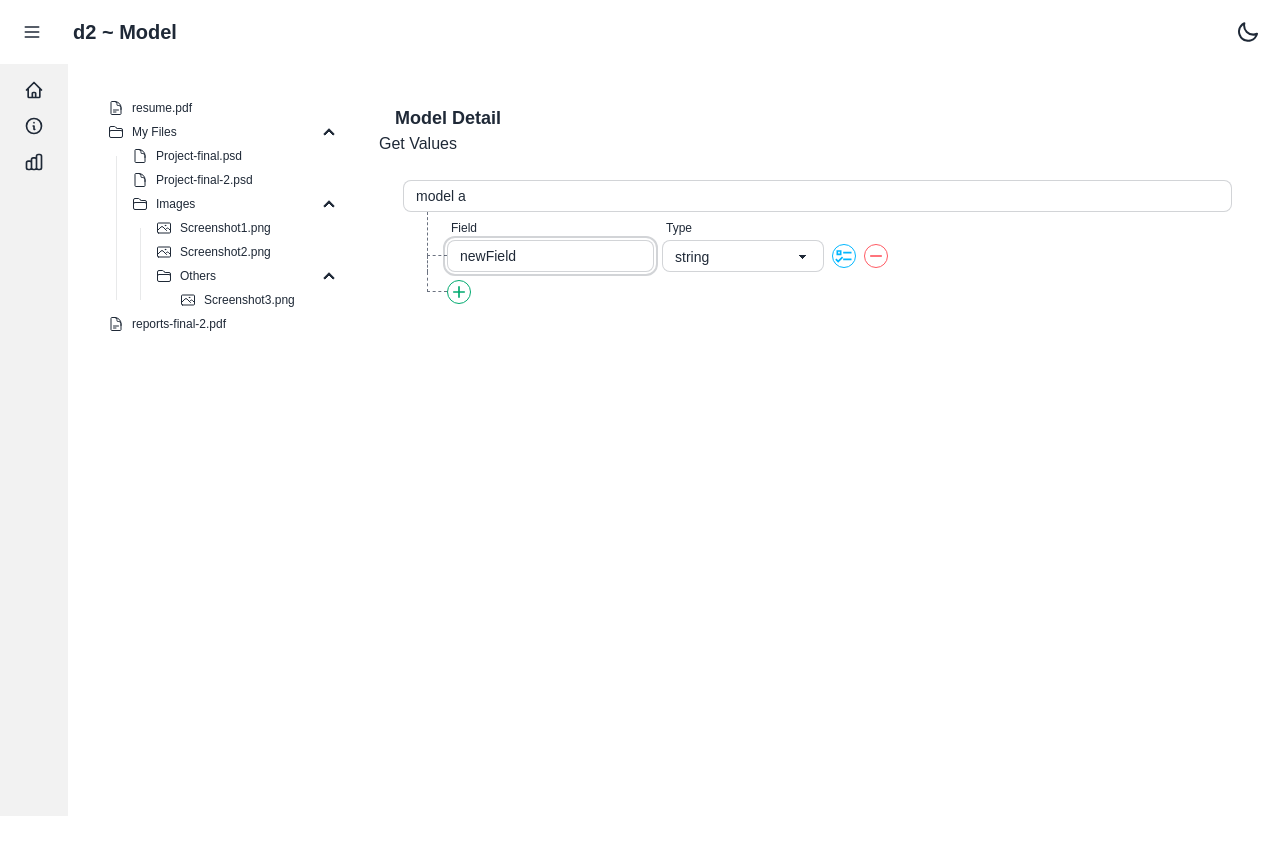
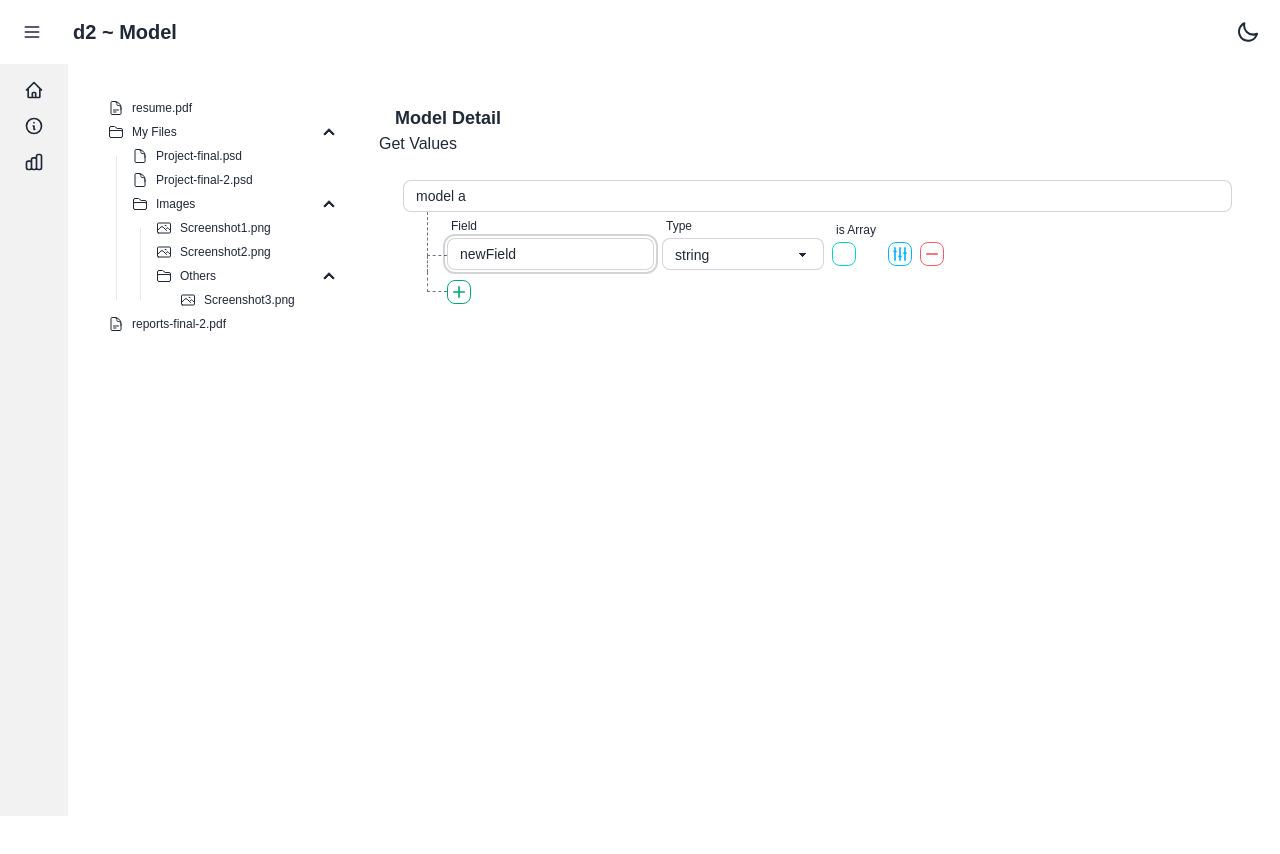
Before and after one commit to chanwit-y/d2-model-demo, a Next.js app: page /model in a window 1280 px wide. Both pictures are taken after a click on the button 459 px from the left and 232 px from the top of the page. Shown: the top 854 px of the page. Built offline with nearby package versions, Linux system fonts and the light colour scheme.

Commit message:
Update Field component to handle new data types, add checkbox for array type, and adjust button styles in NodeList

```diff
--- a/package.json
+++ b/package.json
@@ -14,6 +14,7 @@
   "dependencies": {
     "@hookform/resolvers": "^3.10.0",
     "@libsql/client": "^0.14.0",
+    "@radix-ui/react-popover": "^1.1.5",
     "@sinclair/typebox": "^0.34.13",
     "@tanstack/react-query": "^5.64.1",
     "@tanstack/react-query-devtools": "^5.64.1",
--- a/src/app/components/DataModel/Field.tsx
+++ b/src/app/components/DataModel/Field.tsx
@@ -4,13 +4,13 @@ import { useModel } from './Context'
 import { useFieldArray, useFormContext } from 'react-hook-form'
 
 type Props = {
-	field: IField
+	// field: IField
 	name: string
 }
 
-export const Field = ({ field, name }: Props) => {
+export const Field = ({ name }: Props) => {
 
-	const { register, getValues, control, setValue } = useFormContext();
+	const { register, getValues, control, setValue, watch } = useFormContext();
 	const { append } = useFieldArray({
 		control: control, // control props comes from useForm (optional: if you are using FormProvider)
 		name: `${name}.fields`, // unique name for your Field Array
@@ -20,12 +20,12 @@ export const Field = ({ field, name }: Props) => {
 		const { value } = e.target
 		if (value === 'map') {
 			append({ id: '2', name: 'newField', type: 'string', fields: [] })
-			setValue(`${name}.type`, value)
 		}
+		setValue(`${name}.type`, value)
 	}, [])
 
 	return (
-		<div className='flex items-end gap-2 '>
+		<div className='flex items-center gap-2 '>
 			<label className="form-control max-w-56">
 				<div className="label p-1">
 					<span className="label-text text-xs">Field</span>
@@ -34,36 +34,58 @@ export const Field = ({ field, name }: Props) => {
 			</label>
 
 
-			<label className="form-control max-w-56">
+			<label className="form-control max-w-96">
 				<div className="label p-1">
 					<span className="label-text text-xs">Type</span>
 				</div>
-				<select {...register(`${name}.type`)} className="select select-bordered select-sm max-w-xs"
+				{/* <div className='flex gap-2 items-center'> */}
+				<select {...register(`${name}.type`)}
+					className="select select-bordered select-sm max-w-xs"
 					onChange={selectDataTypeHandler}>
 					<option disabled >What is data type?</option>
 					<option selected>string</option>
 					<option>map</option>
-					<option>array</option>
 				</select>
+				{/* {
+						getValues(`${name}.type`) === 'array' && (
+							<select className="select select-bordered select-sm max-w-xs"
+							>
+								<option disabled >What is data type?</option>
+								<option selected>string</option>
+								<option>map</option>
+								<option>array</option>
+							</select>
+						)
+					} */}
+				{/* </div> */}
 			</label>
 
-			<button className='mb-1 btn btn-xs btn-circle btn-outline btn-info'
+
+			<label className="form-control max-w-96">
+				<div className="label p-1">
+					<span className="label-text text-xs">is Array</span>
+				</div>
+				<input type="checkbox" className="checkbox checkbox-accent" />
+			</label>
+
+
+			<button className='mt-6 btn btn-xs btn-square btn-outline btn-info'
 				onClick={() => {
 					console.log(getValues(name))
 				}}>
-				<svg xmlns="http://www.w3.org/2000/svg" width="20" height="20" viewBox="0 0 24 24"><path fill="currentColor" d="M3 5h6v6H3zm2 2v2h2V7zm6 0h10v2H11zm0 8h10v2H11zm-6 5l-3.5-3.5l1.41-1.41L5 17.17l4.59-4.58L11 14z" /></svg>
+				<svg xmlns="http://www.w3.org/2000/svg" width="20" height="20" viewBox="0 0 512 512"><path fill="currentColor" fill-rule="evenodd" d="m234.67 85.33l-.004 213.338h-21.333v42.666h21.333l.005 85.33h42.666l-.004-85.33h21.333v-42.666h-21.333l.004-213.338zm-128.006 0v85.355H85.331v42.645h21.333v213.333h42.667V213.33h21.333v-42.645h-21.333V85.33zm255.981.004v128h-21.333l.013 42.663h21.333v170.666h42.688V255.997h21.333l-.013-42.663h-21.333l.013-128.004z" /></svg>
+				{/* <svg xmlns="http://www.w3.org/2000/svg" width="20" height="20" viewBox="0 0 24 24"><path fill="currentColor" d="M3 5h6v6H3zm2 2v2h2V7zm6 0h10v2H11zm0 8h10v2H11zm-6 5l-3.5-3.5l1.41-1.41L5 17.17l4.59-4.58L11 14z" /></svg> */}
 			</button>
 
 
-			{/* <button className='mb-1 btn btn-sm btn-circle btn-outline btn-info'>
+			{/* <button className='mb-1 btn btn-sm btn-square btn-outline btn-info'>
 				<svg xmlns="http://www.w3.org/2000/svg" width="20" height="20" viewBox="0 0 24 24"><path fill="currentColor" d="M19 3H5c-1.1 0-2 .9-2 2v14c0 1.1.9 2 2 2h14c1.1 0 2-.9 2-2V5c0-1.1-.9-2-2-2m0 16H5V5h14zM6.2 7.7h5v1.5h-5zm6.8 8.1h5v1.5h-5zm0-2.6h5v1.5h-5zM8 18h1.5v-2h2v-1.5h-2v-2H8v2H6V16h2zm6.1-7.1l1.4-1.4l1.4 1.4l1.1-1l-1.4-1.4L18 7.1L16.9 6l-1.4 1.4L14.1 6L13 7.1l1.4 1.4L13 9.9z" /></svg>
 			</button> */}
 
-			<button className='mb-1 btn btn-xs btn-circle btn-outline btn-error'>
+			<button className='mt-6  btn btn-xs btn-square btn-outline btn-error'>
 				<svg xmlns="http://www.w3.org/2000/svg" width="20" height="20" viewBox="0 0 24 24"><path fill="currentColor" d="M19 13H5v-2h14z" /></svg>
 			</button>
-
 			{/* <p>{field.id}</p> */}
-		</div>
+		</div >
 	)
 }
--- a/src/app/components/DataModel/NodeList.tsx
+++ b/src/app/components/DataModel/NodeList.tsx
@@ -27,7 +27,7 @@ export const NodeList = ({  name }: Props) => {
 
 			<div className='flex '>
 				<div className='ml-6  border-l border-b border-dashed border-gray-500 w-5 h-5'></div>
-				<button className='mt-2 btn btn-xs btn-circle btn-outline btn-success'
+				<button className='mt-2 btn btn-xs btn-square btn-outline btn-success'
 					onClick={() => {
 						const newIdIsMap: IField = {
 							id: "1",
```
Also changed, not shown: 1 other file (tests, documents, lock files or other folders).
